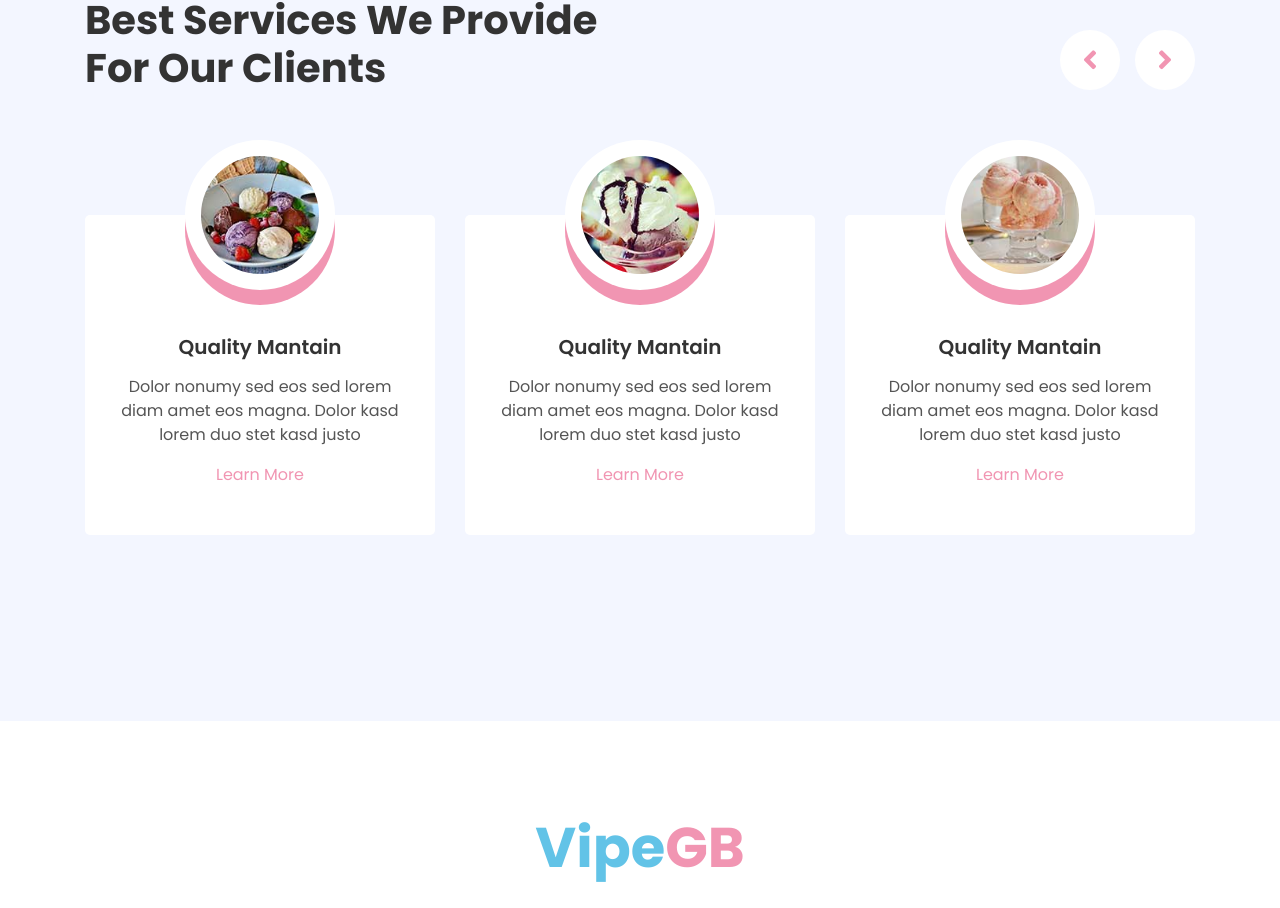
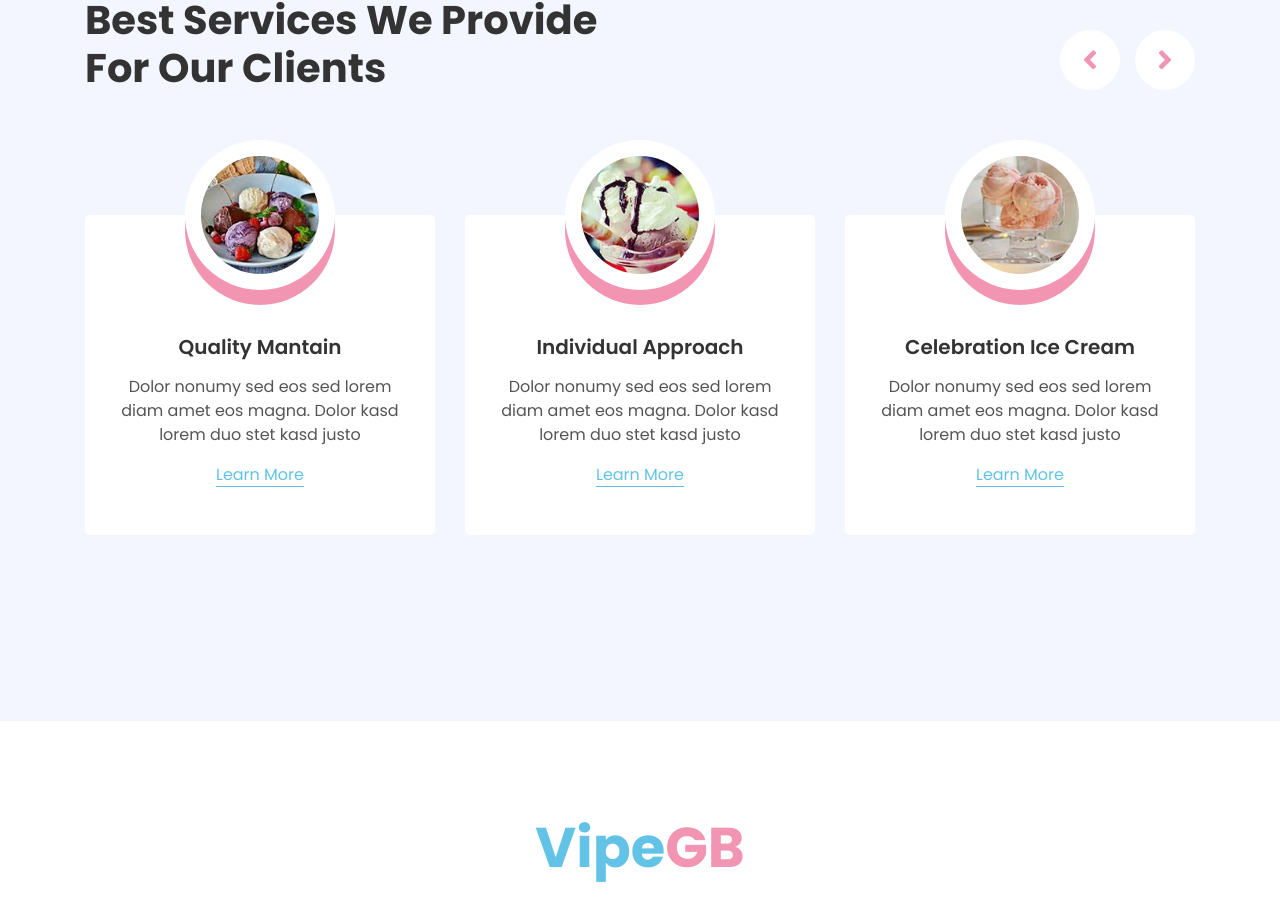
Before and after one commit to jfbarahonag/vipe, a React (Vite) app: page / in a window 1280 px wide. Shown: the part 1845-2753 px from the top of the page. Built offline with nearby package versions, Linux system fonts and the light colour scheme.

Commit message:
services data was moved to json file

```diff
--- /dev/null
+++ b/json/services.ts
@@ -0,0 +1,59 @@
+const servicesData = {
+  title: 'Best Services We Provide For Our Clients',
+  cards: [
+    {
+      id: 1,
+      title: 'Quality Mantain',
+      description: 'Dolor nonumy sed eos sed lorem diam amet eos magna. Dolor kasd lorem duo stet kasd justo',
+      img: {
+        path: '/img/service-1.jpg',
+        text: 'Service 1',
+      },
+      more: {
+        link: '/',
+        text: 'Learn More'
+      }
+    },
+    {
+      id: 2,
+      title: 'Individual Approach',
+      description: 'Dolor nonumy sed eos sed lorem diam amet eos magna. Dolor kasd lorem duo stet kasd justo',
+      img: {
+        path: '/img/service-2.jpg',
+        text: 'Service 2',
+      },
+      more: {
+        link: '/',
+        text: 'Learn More'
+      }
+    },
+    {
+      id: 3,
+      title: 'Celebration Ice Cream',
+      description: 'Dolor nonumy sed eos sed lorem diam amet eos magna. Dolor kasd lorem duo stet kasd justo',
+      img: {
+        path: '/img/service-3.jpg',
+        text: 'Service 3',
+      },
+      more: {
+        link: '/',
+        text: 'Learn More'
+      }
+    },
+    {
+      id: 4,
+      title: 'Delivery To Any Point',
+      description: 'Dolor nonumy sed eos sed lorem diam amet eos magna. Dolor kasd lorem duo stet kasd justo',
+      img: {
+        path: '/img/service-4.jpg',
+        text: 'Service 4',
+      },
+      more: {
+        link: '/',
+        text: 'Learn More'
+      }
+    },
+  ]
+}
+
+export default servicesData;
--- a/src/components/common/Services.tsx
+++ b/src/components/common/Services.tsx
@@ -1,5 +1,6 @@
 import { Link } from "react-router-dom"
 import ReactOwlCarousel from "react-owl-carousel"
+import servicesData from "../../../json/services"
 
 const options = {
   autoplay: false,
@@ -37,7 +38,7 @@ const Services = () => {
           {/* text */}
           <div className="col-lg-6">
             <h1 className="section-title position-relative mb-5">
-              Best Services We Provide For Our Clients
+              {servicesData.title}
             </h1>
           </div>
           {/* whitespace */}
@@ -50,82 +51,34 @@ const Services = () => {
               className="owl-carousel service-carousel"
               {...options}
             >
-              <div className="service-item">
+              {
+                servicesData.cards.map(card =>
+                  <div key={card.id} className="service-item">
                     <div className="service-img mx-auto">
                       <img
+                        src={card.img.path}
+                        alt={card.img.text}
+                        className="rounded-circle w-100 h-100 bg-light p-3"
                         style={{objectFit: 'cover'}}
-                    src="/img/service-1.jpg"
-                    alt="service 1"
-                    className="rounded-circle w-100 h-100 bg-light p-3"
                       />
                     </div>
-                <div className="position-relative text-center bg-light rounded p-4 pb-5" style={{marginTop:'-75px'}}>
+                    <div
+                      className="position-relative text-center bg-light rounded p-4 pb-5"
+                      style={{marginTop: '-75px'}}
+                    >
                       <h5 className="font-weight-semi-bold mt-5 mb-3 pt-5">
-                    Quality Mantain
+                        {card.title}
                       </h5>
-                  <p>
-                    Dolor nonumy sed eos sed lorem diam amet eos magna. Dolor kasd lorem duo stet kasd justo
-                  </p>
-                  <Link to={'/'}>Learn More</Link>
+                      <p>{card.description}</p>
+                      <Link to={card.more.link}
+                        className="border-bottom border-secondary text-decoration-none text-secondary"
+                      >
+                        {card.more.text}
+                      </Link>
                     </div>
                   </div>
-              <div className="service-item">
-                <div className="service-img mx-auto">
-                  <img
-                    style={{objectFit: 'cover'}}
-                    src="/img/service-2.jpg"
-                    alt="service 2"
-                    className="rounded-circle w-100 h-100 bg-light p-3"
-                  />
-                </div>
-                <div className="position-relative text-center bg-light rounded p-4 pb-5" style={{marginTop:'-75px'}}>
-                  <h5 className="font-weight-semi-bold mt-5 mb-3 pt-5">
-                    Quality Mantain
-                  </h5>
-                  <p>
-                    Dolor nonumy sed eos sed lorem diam amet eos magna. Dolor kasd lorem duo stet kasd justo
-                  </p>
-                  <Link to={'/'}>Learn More</Link>
-                </div>
-              </div>
-              <div className="service-item">
-                <div className="service-img mx-auto">
-                  <img
-                    style={{objectFit: 'cover'}}
-                    src="/img/service-3.jpg"
-                    alt="service 3"
-                    className="rounded-circle w-100 h-100 bg-light p-3"
-                  />
-                </div>
-                <div className="position-relative text-center bg-light rounded p-4 pb-5" style={{marginTop:'-75px'}}>
-                  <h5 className="font-weight-semi-bold mt-5 mb-3 pt-5">
-                    Quality Mantain
-                  </h5>
-                  <p>
-                    Dolor nonumy sed eos sed lorem diam amet eos magna. Dolor kasd lorem duo stet kasd justo
-                  </p>
-                  <Link to={'/'}>Learn More</Link>
-                </div>
-              </div>
-              <div className="service-item">
-                <div className="service-img mx-auto">
-                  <img
-                    style={{objectFit: 'cover'}}
-                    src="/img/service-4.jpg"
-                    alt="service 4"
-                    className="rounded-circle w-100 h-100 bg-light p-3"
-                  />
-                </div>
-                <div className="position-relative text-center bg-light rounded p-4 pb-5" style={{marginTop:'-75px'}}>
-                  <h5 className="font-weight-semi-bold mt-5 mb-3 pt-5">
-                    Quality Mantain
-                  </h5>
-                  <p>
-                    Dolor nonumy sed eos sed lorem diam amet eos magna. Dolor kasd lorem duo stet kasd justo
-                  </p>
-                  <Link to={'/'}>Learn More</Link>
-                </div>
-              </div>
+                )
+              }
             </ReactOwlCarousel>
           </div>
         </div>
```
Lines whose indentation alone changed are shown as unchanged.
